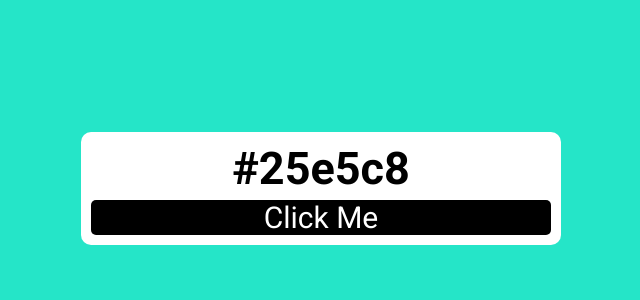
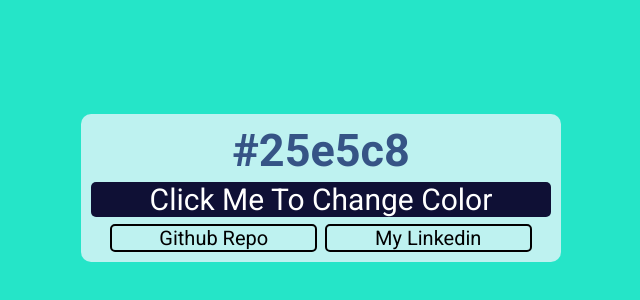
Before and after one commit to MirzaAbdullahBaig/JavaScript-First-MiniProject-GenerateColorCode, a plain HTML site: page index.html in a window 1280 px wide. Shown: the part 212-512 px from the top of the page, without its empty margins (319-959 px from the left). Drawn offline with Linux system fonts and the light colour scheme.

Commit message:
Add Buttons

```diff
--- a/index.css
+++ b/index.css
@@ -26,16 +26,40 @@ body {
     border-radius: 10px;
     font-size: 30px;
     text-align: center;
-    background-color: white;
+    color: #365486;
+    background-color: #bef2f0;
 }
 
-button {
+.button {
     margin-top: 5px;
-    width: 100%;cursor: pointer;
-    background-color: black;
+    width: 100%;
+    cursor: pointer;
+    background-color: #0F1035;
     color: white;
     border: none;
     border-radius: 5px;
     display: block;
     font-size: 30px;
 }
+
+button:hover {
+    background-color: #5dc0d9;
+    color: black;
+    font-size: 30px;
+}
+
+.btnn button {
+    margin-top: 5px;
+    width: 45%;
+    cursor: pointer;
+    background-color: transparent;
+    color: black;
+    border: 2px solid black;
+    border-radius: 5px;
+    font-size: 20px;
+}
+
+.btnn button:hover {
+    border: none;
+    background-color: #5dc0d9;
+}
--- a/index.html
+++ b/index.html
@@ -10,7 +10,12 @@
     <div class="main">
         <div class="container">
             <h2 id="color-code">#fffff</h2>
-            <button id="btn">Click Me</button>
+            <button type="button" class="button" id="btn">Click Me To Change Color</button>
+            <div class="btnn">
+                <a href="https://github.com/MirzaAbdullahBaig/JavaScript-First-MiniProject-GenerateColorCode" target="_blank" rel="noopener"><button type="button">Github Repo</button></a>
+                <a href="https://www.linkedin.com/in/mirzaabdullahbaig0/" target="_blank" rel="noopener"><button type="button">My Linkedin</button></a>
+
+            </div>
         </div>
     </div>
     <script src="./index.js"></script>
```
